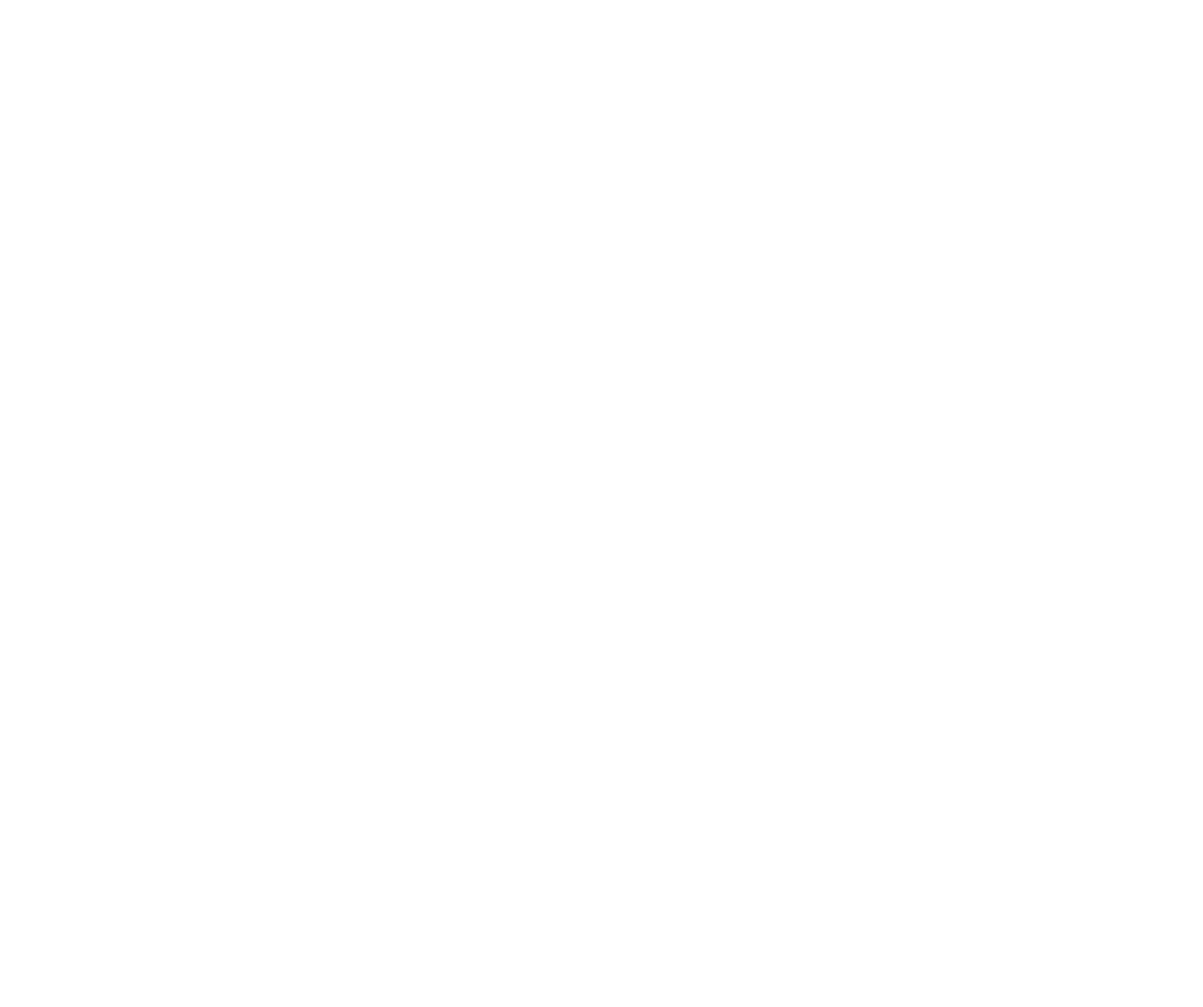
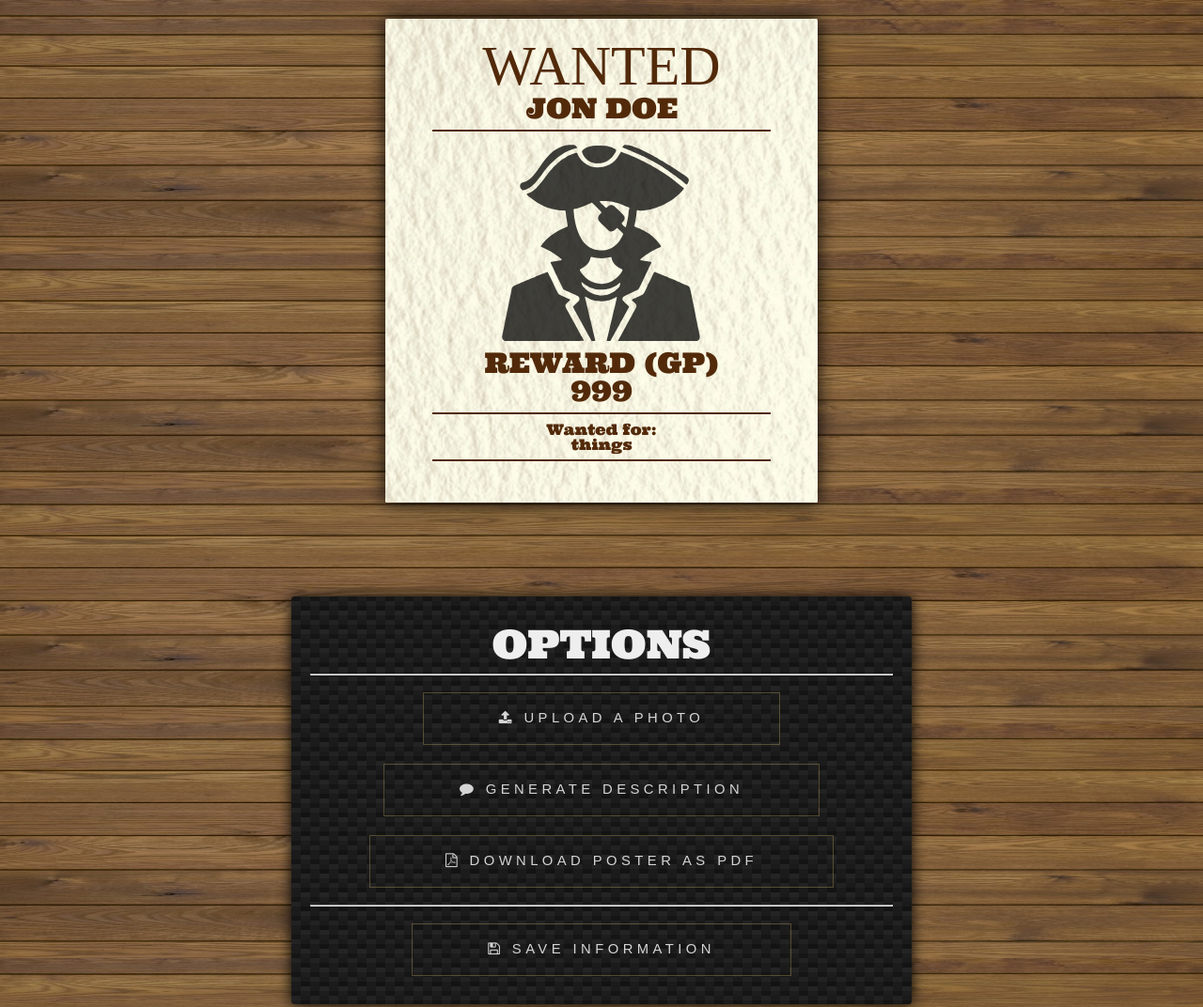
Before and after one commit to jraleman/hometrap, a plain HTML site: page index.html in a window 1280 px wide. Shown: the top 1072 px of the page at 94% size. Before the commit the page ends 800 px from the top, so only its background shows below. Drawn offline with Linux system fonts and the light colour scheme; a web font is replaced by a local one.

Commit message:
Adding html5 files

```diff
--- /dev/null
+++ b/css/styles.css
@@ -0,0 +1,199 @@
+/*
+** Based on: https://codepen.io/rafaelcastrocouto/pen/mJaRee
+** Thanks! :D
+*/
+
+/*
+** Fonts
+** .............................................................................
+*/
+
+@import url(https://fonts.googleapis.com/css?family=Ewert);
+@import url(https://fonts.googleapis.com/css?family=Ultra);
+
+.wanted-paper * {
+  font-family: "Ultra";
+  color: rgb(82, 42, 10);
+}
+
+/*
+** Base
+** .............................................................................
+*/
+
+html, body {
+  background: url('../images/background-texture.jpg');
+  background-size: 100% 250px;
+  margin: 0;
+}
+
+.wanted-paper {
+  border-radius: 1.5px;
+  min-width: 220px;
+  max-width: 420px;
+  height: auto;
+  margin: 20px auto;
+  padding: 20px;
+  text-align: center;
+  box-shadow: 0 0 20px black;
+  background: url('../images/paper-texture.jpg');
+  background-repeat: no-repeat;
+  background-position: 50% 50%;
+  background-size: cover;
+}
+
+.options {
+  border-radius: 3.5px;
+  min-width: 220px;
+  max-width: 620px;
+  height: auto;
+  margin: 100px auto;
+  padding: 20px;
+  text-align: center;
+  box-shadow: 0 0 15px black;
+  background:
+    linear-gradient(27deg, #151515 5px, transparent 5px) 0 5px,
+    linear-gradient(207deg, #151515 5px, transparent 5px) 10px 0px,
+    linear-gradient(27deg, #222 5px, transparent 5px) 0px 10px,
+    linear-gradient(207deg, #222 5px, transparent 5px) 10px 5px,
+    linear-gradient(90deg, #1b1b1b 10px, transparent 10px),
+    linear-gradient(#1d1d1d 25%, #1a1a1a 25%, #1a1a1a 50%, transparent 50%,
+                    transparent 75%, #242424 75%, #242424);
+  background-color: #131313;
+  background-size: 20px 20px;
+}
+
+/*
+** Headers and text
+** .............................................................................
+*/
+
+.wanted-paper h1 {
+  font-family: "Ewert";
+  font-weight: normal;
+  font-size: 60px;
+  margin: 0;
+  text-transform: uppercase;
+}
+
+.wanted-paper h2 {
+  font-weight: normal;
+  font-size: 30px;
+  margin: 0;
+  text-transform: uppercase;
+}
+
+.wanted-paper h2 {
+  font-weight: normal;
+  font-size: 30px;
+  margin: 0;
+  text-transform: uppercase;
+}
+
+.wanted-paper p {
+  font-size: 16px;
+}
+
+.options h1 {
+  font-family: "Ultra";
+  font-weight: normal;
+  font-size: 42px;
+  padding-top: 10px;
+  margin-bottom: 10px;
+  text-transform: uppercase;
+  color: #eee;
+}
+.options h2 {
+  font-weight: normal;
+  font-size: 24px;
+  padding-bottom: 5px;
+  margin-top: 20px;
+  color: #eee;
+}
+
+/*
+** Canvas (picture frame)
+** .............................................................................
+*/
+
+.wanted-paper canvas {
+  width: 300px;
+  height: 220px;
+  filter: grayscale(100%);
+  mix-blend-mode: multiply;
+  opacity: 0.75;
+  background: url('../images/pirate-avatar.svg');
+  background-repeat: no-repeat;
+  background-position: 50% 50%;
+  background-size: contain;
+}
+
+/*
+** Editable text
+** .............................................................................
+*/
+
+.wanted-paper #playerName:hover,
+.wanted-paper #rewardPoints:hover,
+.wanted-paper #wantedDescription:hover {
+  color: #eee;
+  background-color: #522A0A;
+}
+
+/*
+** Divisions
+** .............................................................................
+*/
+
+.wanted-paper hr {
+  margin: 8px 30px;
+  border: 0;
+  border-bottom: 2px solid rgb(82, 42, 10);
+}
+
+/*
+** Forms, inputs, buttons, etc...
+** Sources:
+**   Buttons -> https://codepen.io/dbox/pen/bdzeEw
+** .............................................................................
+*/
+
+.options input {
+  display: block;
+  margin: 5px;
+  width: 100px;
+  margin: 0 auto;
+}
+
+.options #uploadImage {
+  display: none;
+}
+
+.options button {
+  display: inline-block;
+  background: transparent;
+  text-transform: uppercase;
+  font-weight: 500;
+  font-style: normal;
+  font-size: 0.925rem;
+  letter-spacing: 0.3em;
+  color: rgba(233,233,233,0.9);
+  border-radius: 0;
+  padding: 18px 80px 20px;
+  transition: all 0.7s ease-out;
+  background: linear-gradient(270deg, rgba(223,190,106,0.8),
+                rgba(146,111,52,0.8), rgba(34,34,34,0), rgba(34,34,34,0));
+  background-position: 1% 50%;
+  background-size: 300% 300%;
+  text-decoration: none;
+  margin: 0.625rem;
+  border: none;
+  border: 1px solid rgba(223,190,106,0.3);
+}
+
+.options button:hover {
+  color: #fff;
+  border: 1px solid rgba(223,190,106,0);
+  color: $white;
+  background-position: 99% 50%;
+}
--- a/index.html
+++ b/index.html
@@ -1,10 +1,110 @@
 <!DOCTYPE html>
-<html>
-  <head>
-    <meta charset="utf-8">
-    <title>HomeTrap</title>
-  </head>
-  <body>
+<html class="no-js" lang="en">
 
-  </body>
+<head>
+  <!--- Basic Page Needs
+  ================================================== -->
+  <meta charset="utf-8" />
+  <title>HomeTrap :: Wanted Poster</title>
+  <meta name="description" content="HomeTrap wanted poster" />
+  <meta name="keywords" content="wanted poster" />
+  <meta name="author" content="jraleman" />
+
+  <!-- Mobile Specific Metas
+  ================================================== -->
+  <meta name="viewport" content="width=device-width, initial-scale=1, maximum-scale=1" />
+
+  <!-- Favicon
+  ================================================== -->
+  <link rel="shortcut icon" href="images/favicon.png" />
+
+  <!-- CSS Files
+  ================================================== -->
+  <link rel="stylesheet" href="css/reset.css">
+  <link rel="stylesheet" href="css/font-awesome.min.css">
+  <link rel="stylesheet" href="css/styles.css">
+</head>
+
+<body onload="checkEdits()">
+
+  <!-- Wanted Poster
+  =========================================================================-->
+  <div id="content" class="wanted-paper">
+    <h1>Wanted</h1>
+
+    <!-- Player Name -->
+    <h2>
+      <div id="playerName" class="edit" contenteditable="true" max="20">
+        Jon Doe
+      </div>
+    </h2>
+    <hr />
+
+    <!-- Player Photo -->
+    <canvas id="canvasImage"></canvas>
+
+    <!-- Reward Points -->
+    <h2>
+      Reward (gp)
+      <div id="rewardPoints" class="edit" contenteditable="true" max="4">
+        999
+      </div>
+    </h2>
+    <hr />
+
+    <!-- Wanted Description -->
+    <p>
+      Wanted for:
+      <div id="wantedDescription" class="edit" contenteditable="true" max="50">
+        things
+      </div>
+    </p>
+    <hr /><br />
+
+  </div>
+
+  <!-- Options
+  =========================================================================-->
+  <div class="options">
+
+    <h1>Options</h1>
+    <hr />
+
+    <!-- Photo upload -->
+    <button type="button" id="btnPhoto" name="btn-photo">
+      <i class="fa fa-upload" aria-hidden="true"></i> Upload a Photo
+    </button>
+    <input id="uploadImage" type="file" />
+    <br />
+
+    <!-- Randomize Description -->
+    <button type="button" name="btn-text" onclick="generateDescription();">
+      <i class="fa fa-comment" aria-hidden="true"></i> Generate Description
+    </button>
+    <br />
+
+    <!-- Download Poster -->
+    <button type="button" name="btn-pdf"
+    onclick="return xepOnline.Formatter.Format('content',
+             {render:'download', filename:'wanted'});">
+      <i class="fa fa-file-pdf-o" aria-hidden="true"></i> Download Poster as PDF
+    </button>
+    <br />
+    <hr />
+
+    <!-- Save Info -->
+    <button type="button" name="btn-save" onclick="saveEdits();">
+      <i class="fa fa-floppy-o" aria-hidden="true"></i> Save Information
+    </button>
+    <br />
+
+  </div>
+
+  <!-- JavaScript Files
+  ================================================== -->
+  <script src="js/jquery-2.2.4.min.js" charset="utf-8"></script>
+  <script src="js/xepOnline.jqPlugin.js" charset="utf-8"></script>
+  <script src="js/scripts.js" charset="utf-8"></script>
+</body>
+
 </html>
--- /dev/null
+++ b/js/scripts.js
@@ -0,0 +1,108 @@
+
+/*
+** Upload an image
+** .............................................................................
+*/
+
+// Image object.
+var img = new Image();
+
+// Put an image into the canvas.
+var putImage = function() {
+  var canvas = document.getElementById('canvasImage');
+  var total_width = img.width * (220 / img.height);
+  var overlay = (300 - total_width) / 2;
+
+  canvas.width = 300;
+  canvas.height = 220;
+  canvas.style.background = 'none';
+  canvas.getContext('2d').drawImage(img, overlay, 0, total_width, 220);
+  return ;
+}
+
+// Load an image.
+var loadImage = function (event) {
+  var file = event.target.files[0];
+
+  img.onload = putImage;
+  img.src = URL.createObjectURL(file);
+  return ;
+};
+
+// Load a new image whenever the user uploads one.
+document.getElementById('uploadImage').addEventListener('change', loadImage);
+
+/*
+** Remove default styling of upload button
+** .............................................................................
+*/
+
+$('#btnPhoto').bind("click", function () {
+  $('#uploadImage').click();
+});
+
+/*
+** Generates a description of the poster
+** .............................................................................
+*/
+
+function generateDescription() {
+  var now = new Date();
+  var sec = now.getSeconds();
+  // ADD MESSAGES HERE! :D
+  var list = [
+    "crimes against the State",
+    "second message",
+  ];
+  var len = list.length;
+
+  document.getElementById('wantedDescription').innerHTML = list[sec % len];
+  return ;
+}
+
+/*
+** Save the user information
+** Source : https://stackoverflow.com/a/27086722
+** .............................................................................
+*/
+
+function saveEdits() {
+  var edit_elements = document.getElementsByClassName("edit");
+
+  localStorage.userEdits = {}
+  Array.prototype.forEach.call(edit_elements, function(e) {
+      console.log(e.id)
+      localStorage.setItem([e.id], e.innerHTML);
+  });
+  window.alert("Alles gut! :D")
+  return ;
+}
+
+function checkEdits() {
+   if (localStorage.userEdits) {
+    var edit_elements = document.getElementsByClassName("edit");
+    Array.prototype.forEach.call(edit_elements, function(e) {
+        console.log(e.id)
+        e.innerHTML = localStorage.getItem(e.id);
+    });
+  }
+  return ;
+}
+
+/*
+** Checks max number of character in an edit class div.
+** .............................................................................
+*/
+
+var textfields = document.getElementsByClassName("edit");
+
+$(function() {
+  for (i = 0; i < textfields.length; i += 1) {
+      textfields[i].addEventListener("keypress", function(e) {
+          if(this.innerHTML.length >= this.getAttribute("max")){
+              e.preventDefault();
+              return false;
+          }
+      }, false);
+  }
+})
```
